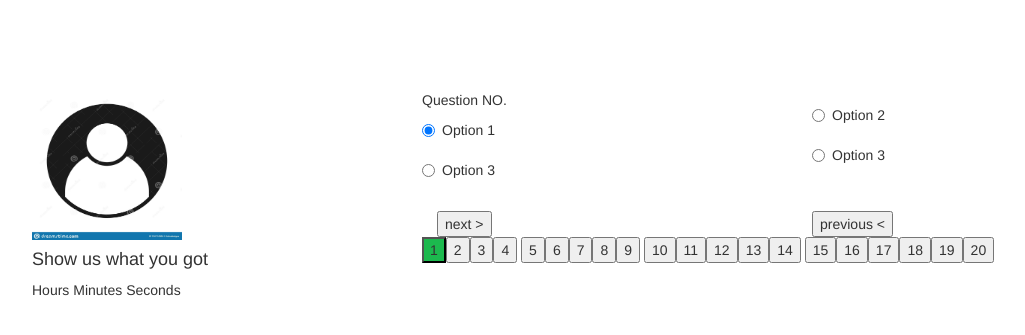
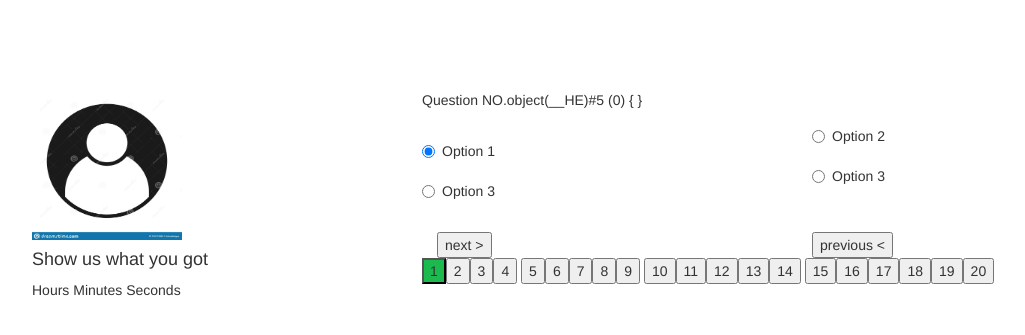
Before and after one commit to bytemerger/quiz, a PHP site: template app/views/write.phtml in a window 1280 px wide. Shown: the top 335 px of the page, without its empty margins (38-1063 px from the left). Run offline with PHP 8.4, Linux system fonts and the light colour scheme; the template is opened without the code that fills it, so the values that code supplies are empty; some libraries are stand-ins or nearby versions.

Commit message:
add space next and previous button

```diff
--- a/app/views/write.phtml
+++ b/app/views/write.phtml
@@ -20,9 +20,10 @@
         </div>
         <div class="col-md-8">
             <div>
-                Question NO.<?// print the no ?>
+                Question NO.<?// print
+                var_dump($this->result) ?>
             </div>
-            <div>
+            <div class="space">
                 <? //question ?>
             </div>
             <div>
```
